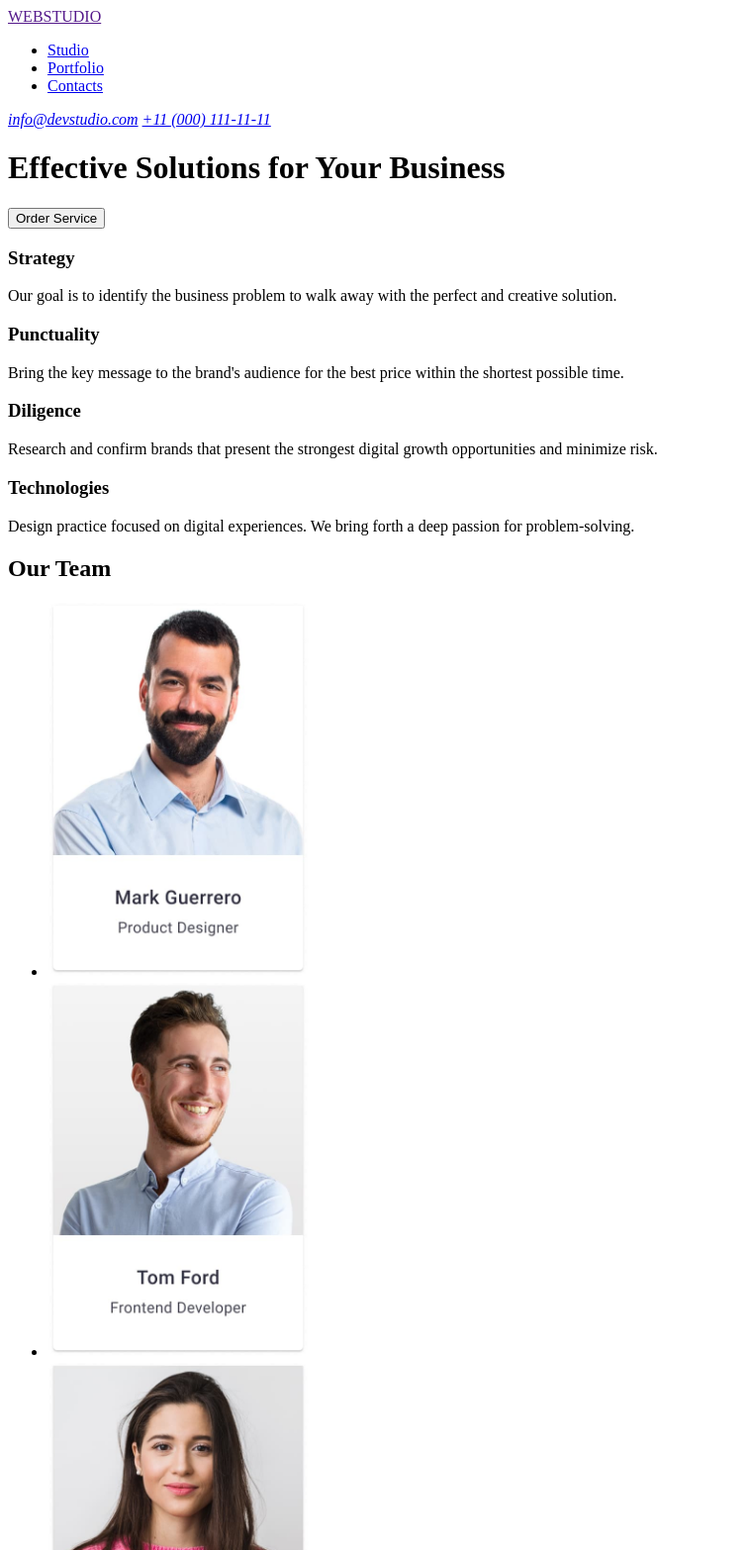
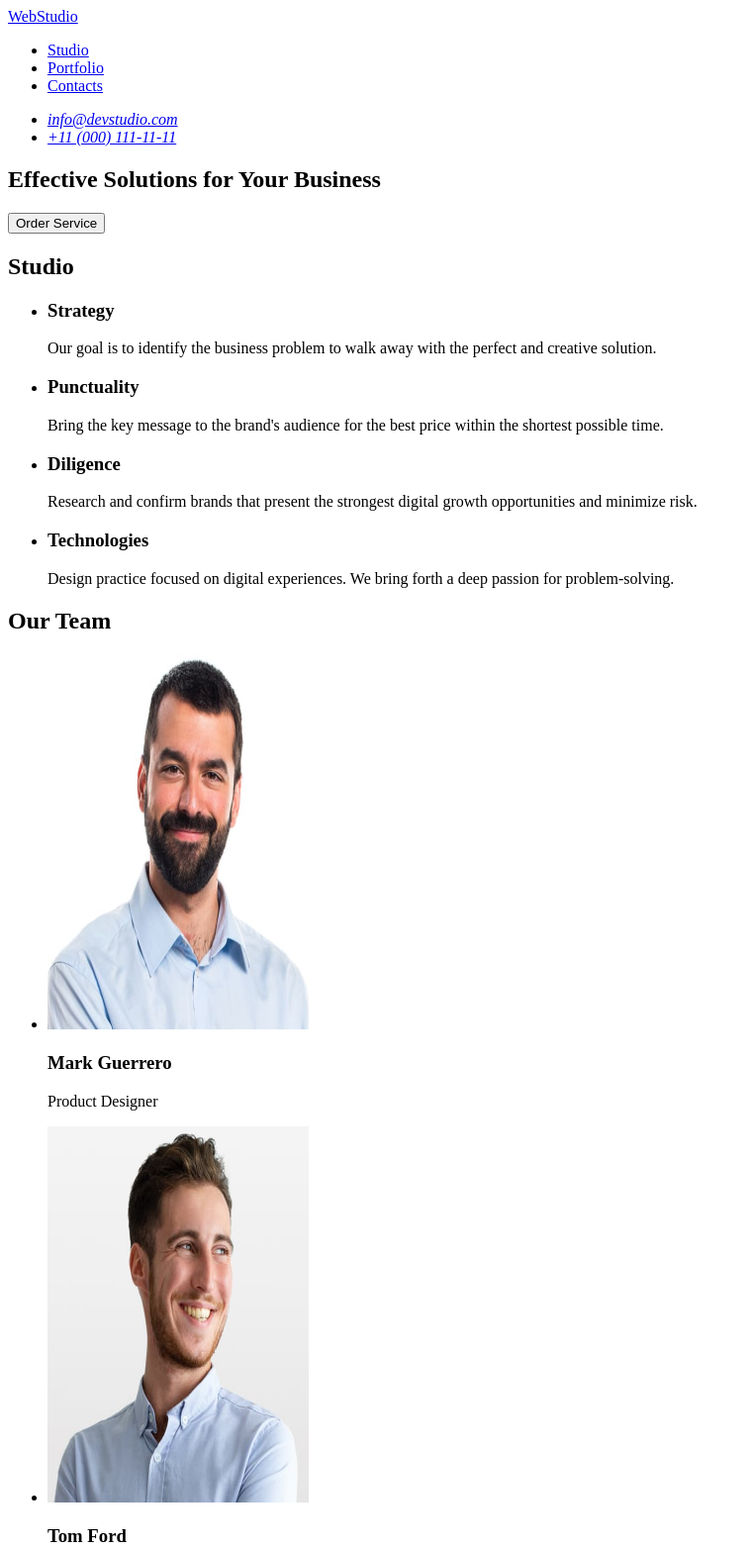
Before and after one commit to Sopilkar5/goit-markup-hw-01, a plain HTML site: page index.html in a window 1280 px wide. Shown: the top 1566 px of the page at 99% size, without its empty margins (0-759 px from the left). Drawn offline with Linux system fonts and the light colour scheme.

Commit message:
all error changes

```diff
--- a/index.html
+++ b/index.html
@@ -8,8 +8,8 @@
 
 <body>
     <header>
-        <a href="">WEBSTUDIO</a>
         <nav>
+            <a href="./index.html">WebStudio</a>
             <ul>
                 <li><a href="#studio">Studio</a></li>
                 <li><a href="#portfolio">Portfolio</a></li>
@@ -17,48 +17,73 @@
             </ul>
         </nav>
         <address id="contacts">
-            <a href="mailto:info@devstudio.com">info@devstudio.com</a>
-            <a href="tel:+070174069900">+11 (000) 111-11-11</a>
+            <ul>
+                <li><a href="mailto:info@devstudio.com">info@devstudio.com</a></li>
+                <li><a href="tel:+110001111111">+11 (000) 111-11-11</a></li>
+            </ul>
         </address>
     </header>
     <main>
-        <h1 id="studio">Effective Solutions
+        <section>
+            <h1>Effective Solutions
                 for Your Business</h1>
             <button type="button">Order Service</button>
+        </section>
         <section>
+            <h2 id="studio">Studio</h2>
+            <ul>
+                <li>
                     <h3>Strategy</h3>
                     <p>Our goal is to identify the business
                         problem to walk away with the perfect and creative solution.</p>
+                </li>
+                <li>
                     <h3>Punctuality</h3>
                     <p>Bring the key message to the brand's audience for the best price within the shortest possible
                         time.</p>
+                </li>
+                <li>
                     <h3>Diligence</h3>
                     <p>Research and confirm brands that present the strongest digital growth opportunities and minimize
                         risk.</p>
+                </li>
+                <li>
                     <h3>Technologies</h3>
-            <p>Design practice focused on digital experiences. We bring forth a deep passion for problem-solving.
+                    <p>Design practice focused on digital experiences. We bring forth a deep passion for
+                        problem-solving.
                     </p>
+                </li>
+            </ul>
         </section>
         <section>
             <h2 id="portfolio">Our Team</h2>
             <ul>
                 <li>
-                    <img src="images/teamcard1.jpg" width="264" height="380" alt="Man product designer" />
+                    <img src="images/img-3.jpg" width="264" height="380" alt="Man product designer" />
+                    <h3>Mark Guerrero</h3>
+                    <p>Product Designer</p>
+
                 </li>
                 <li>
-                    <img src="images/teamcard2.jpg" width="264" height="380" alt="Man frontend developer" />
+                    <img src="images/img-2.jpg" width="264" height="380" alt="Man frontend developer" />
+                    <h3>Tom Ford</h3>
+                    <p>Frontend Developer</p>
                 </li>
                 <li>
-                    <img src="images/teamcard3.jpg" width="264" height="380" alt="Woman marketing" />
+                    <img src="images/img-1.jpg" width="264" height="380" alt="Woman marketing" />
+                    <h3>Camila Garcia</h3>
+                    <p>Marketing</p>
                 </li>
                 <li>
-                    <img src="images/teamcard4.jpg" width="264" height="380" alt="Man ui designer" />
+                    <img src="images/img.jpg" width="264" height="380" alt="Man ui designer" />
+                    <h3>Daniel Wilson</h3>
+                    <p>UI Designer</p>
                 </li>
             </ul>
         </section>
     </main>
     <footer>
-        <a href="">WEBSTUDIO</a>
+        <a href="./index.html">WebStudio</a>
         <p>Increase the flow of customers and sales for your business with digital marketing & growth solutions.
         </p>
     </footer>
```
Also changed, not shown: images/img-1.jpg (added), images/img-2.jpg (added), images/img-3.jpg (added), images/img.jpg (added), images/teamcard1.jpg (deleted), images/teamcard2.jpg (deleted), images/teamcard3.jpg (deleted), images/teamcard4.jpg (deleted), 2 other files. Lines whose indentation alone changed are shown as unchanged.
